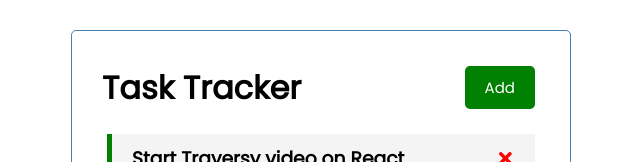
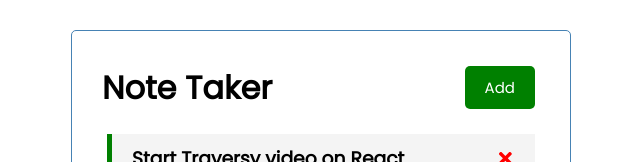
Before and after one commit to MackenzieJoyce/Note-Taker-React, a React (Create React App) app: page / in a window 1280 px wide. Shown: the top 162 px of the page, without its empty margins (319-959 px from the left). Built offline with nearby package versions, Linux system fonts and the light colour scheme.

Commit message:
changed name

```diff
--- a/src/components/Header.js
+++ b/src/components/Header.js
@@ -19,7 +19,7 @@ const location = useLocation()
 };
 
 Header.defaultProps = {
-  title: 'Task Tracker'
+  title: 'Note Taker'
 };
 
 Header.propTypes = {
```
